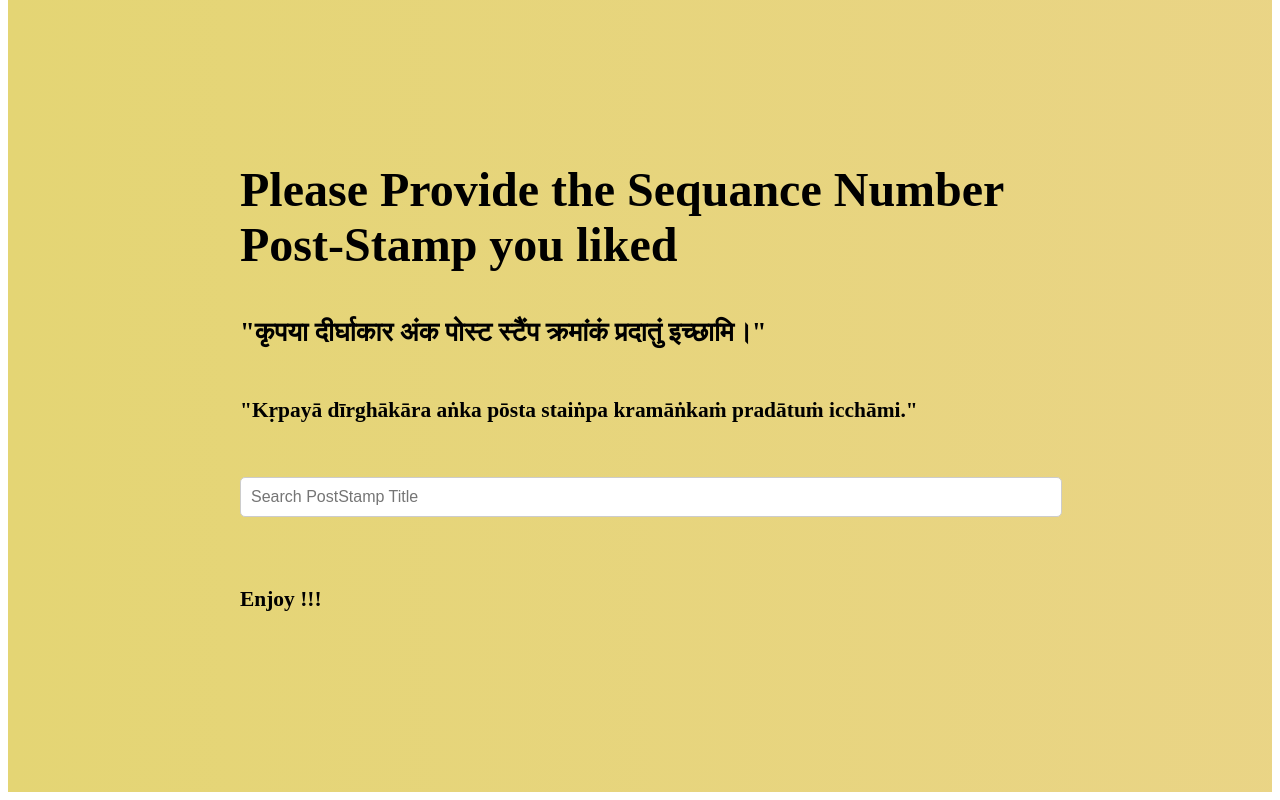
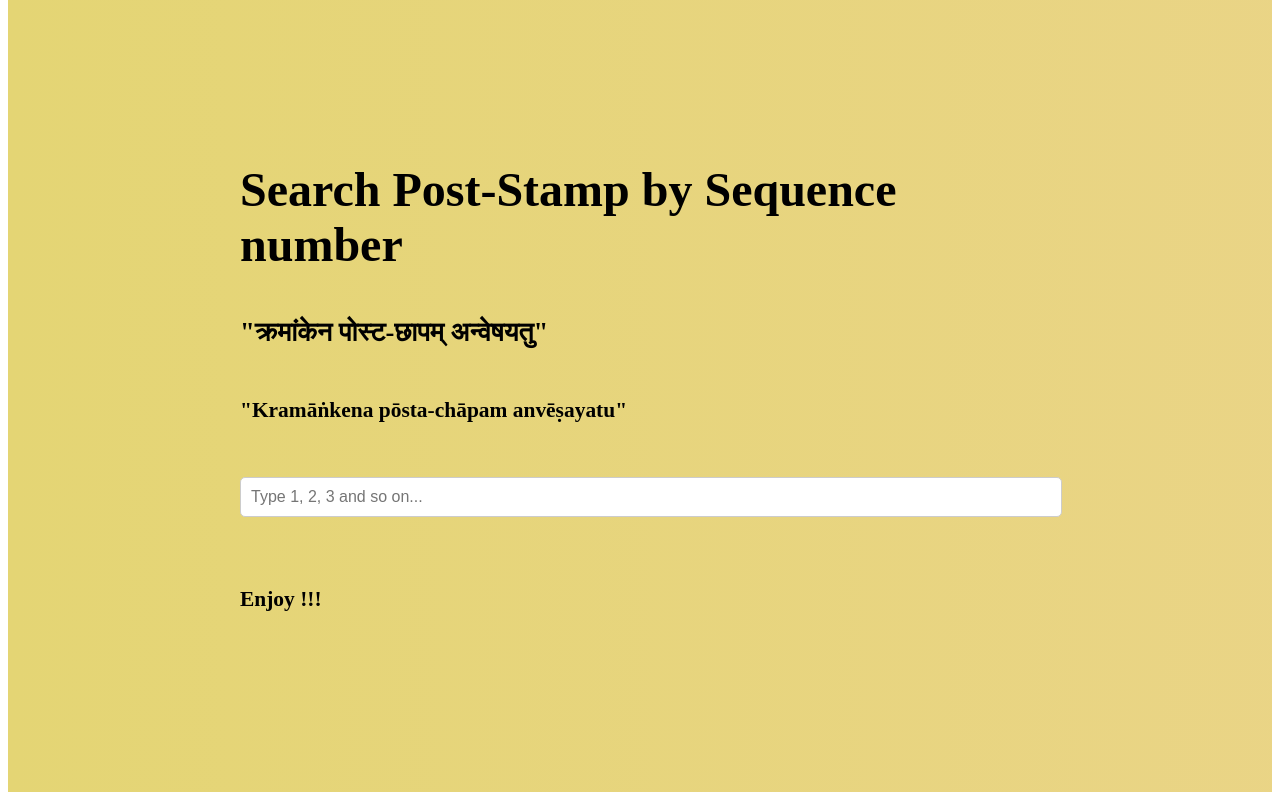
Before and after one commit to imonish8/stamp-collection, a plain HTML site: page index.html in a window 1280 px wide. Shown: the part 1616-2416 px from the top of the page. Drawn offline with Linux system fonts and the light colour scheme.

Commit message:
Update index.htms

```diff
--- a/index.html
+++ b/index.html
@@ -23,6 +23,7 @@
     <section id="sec2">
 
         <div class="gallery">
+
          <img src="IMG_2480.jpg" alt="" title="First Image">
          <img src="IMG_2481.jpg" alt="">
         <img src="IMG_2482.jpg" alt="">
@@ -34,10 +35,10 @@
     </section>
    <section id="search-box">
     <div class="container">
-        <h2> Please Provide the Sequance Number Post-Stamp you liked</h2>
-        <h5>"कृपया दीर्घाकार अंक पोस्ट स्टैंप क्रमांकं प्रदातुं इच्छामि।"</h5>
-        <h6>"Kṛpayā dīrghākāra aṅka pōsta staiṅpa kramāṅkaṁ pradātuṁ icchāmi."</h6>
-        <input type="text" id="searchInput" placeholder="Search PostStamp Title">
+        <h2> Search Post-Stamp by Sequence number</h2>
+        <h5>"क्रमांकेन पोस्ट-छापम् अन्वेषयतु"</h5>
+        <h6>"Kramāṅkena pōsta-chāpam anvēṣayatu"</h6>
+        <input type="text" id="searchInput" placeholder="Type 1, 2, 3 and so on...">
 
         <ul id="searchResults"></ul>
 
```
